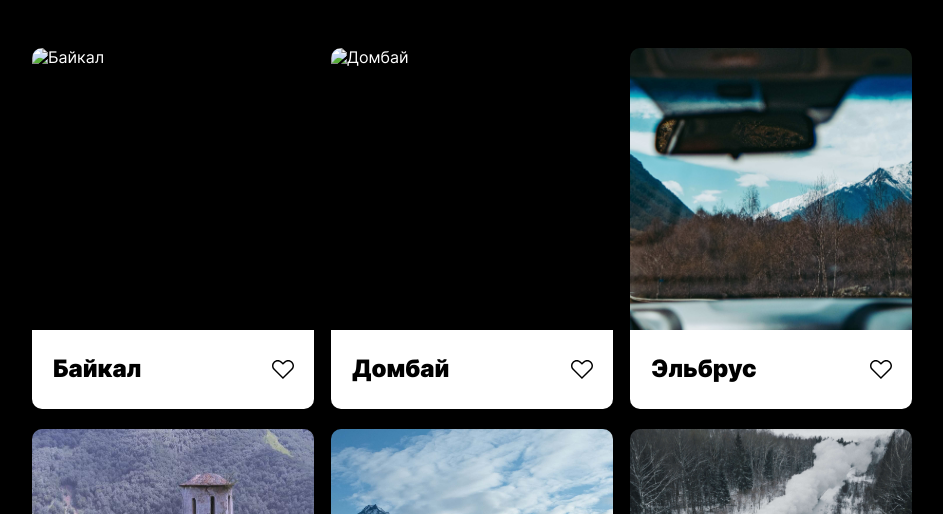
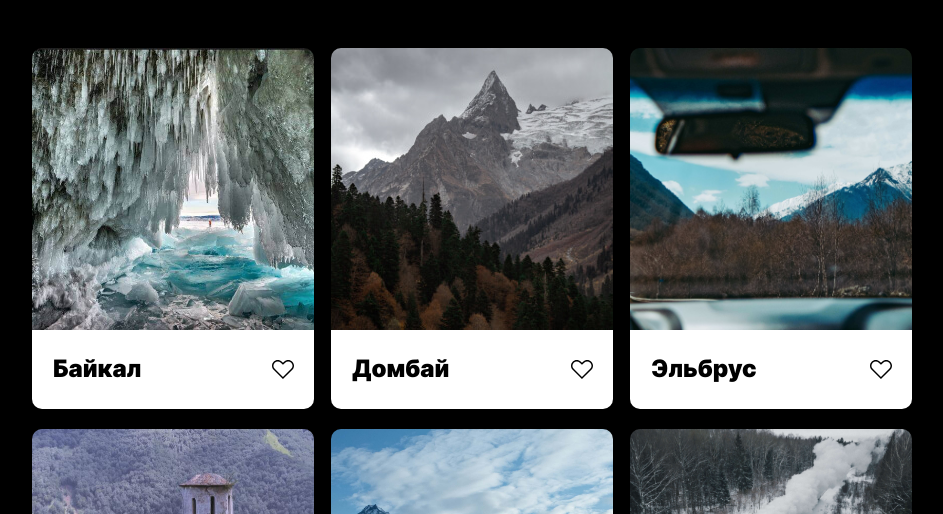
Before and after one commit to lozaniuk/mesto, a plain HTML site: page index.html in a window 1280 px wide. Shown: the part 286-800 px from the top of the page, without its empty margins (168-1111 px from the left). Drawn offline with Linux system fonts and the light colour scheme; the site is published under a folder, as on GitHub Pages, so addresses that start at the root find nothing.

Commit message:
загрузить на GitHub Pages

```diff
--- a/index.html
+++ b/index.html
@@ -39,7 +39,7 @@
                     <ul class="places">
                         <li class="place">
                             <img
-                                src="/images/baikal.jpg"
+                                src="./images/baikal.jpg"
                                 alt="Байкал"
                                 class="place__image"
                             />
@@ -53,7 +53,7 @@
                         </li>
                         <li class="place">
                             <img
-                                src="/images/dombay.jpg"
+                                src="./images/dombay.jpg"
                                 alt="Домбай"
                                 class="place__image"
                             />
```
Also changed, not shown: 1 other file.
